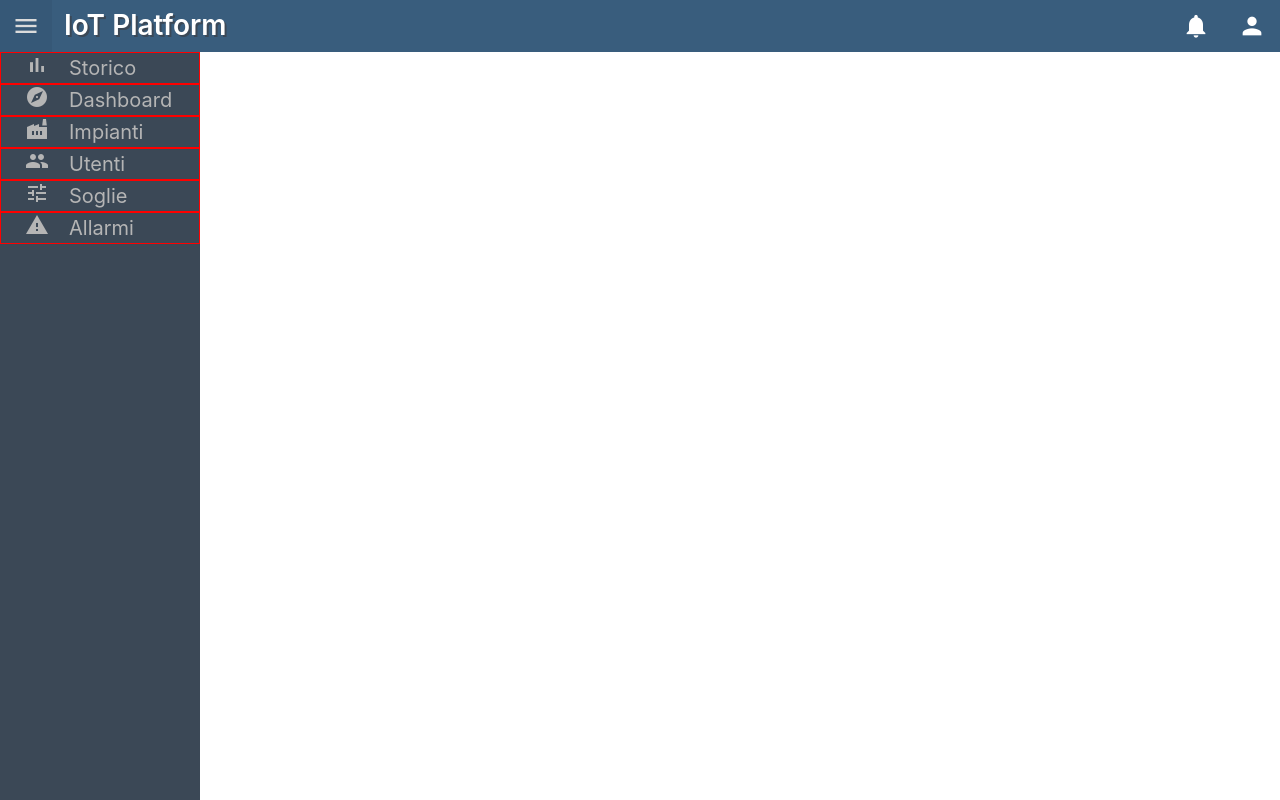
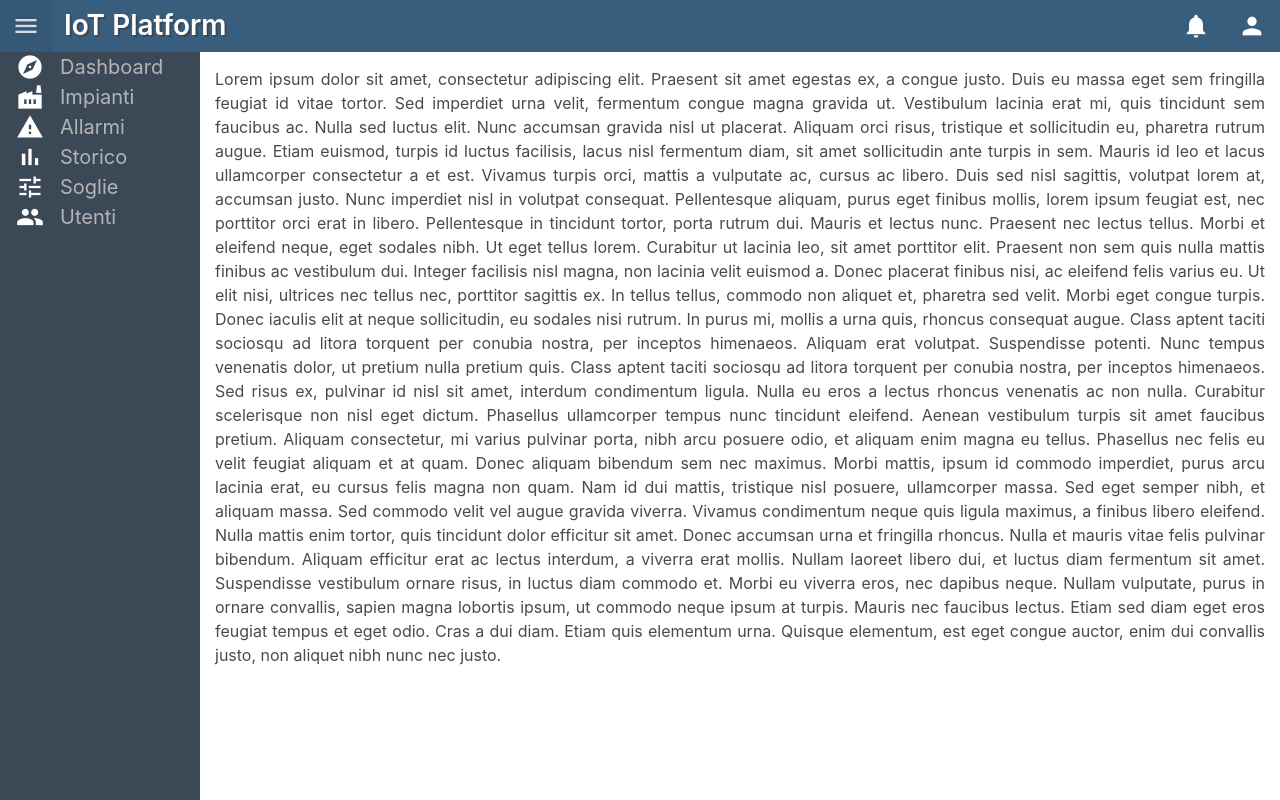
Before and after one commit to fede-palazz/sensor-hub, an Angular app in the folder frontend/: page / in a window 1280 px wide. Built offline with nearby package versions, Linux system fonts and the light colour scheme.

Commit message:
IOT-40 Fixed navbar scrolling behaviour

```diff
--- a/frontend/src/app/app.component.html
+++ b/frontend/src/app/app.component.html
@@ -1,9 +1,53 @@
 <app-navbar></app-navbar>
-<div class="sidebar">
-  <app-sidebar></app-sidebar>
+
+<app-sidebar></app-sidebar>
+<div class="content">
+  <p>
+    Lorem ipsum dolor sit amet, consectetur adipiscing elit. Praesent sit amet
+    egestas ex, a congue justo. Duis eu massa eget sem fringilla feugiat id
+    vitae tortor. Sed imperdiet urna velit, fermentum congue magna gravida ut.
+    Vestibulum lacinia erat mi, quis tincidunt sem faucibus ac. Nulla sed luctus
+    elit. Nunc accumsan gravida nisl ut placerat. Aliquam orci risus, tristique
+    et sollicitudin eu, pharetra rutrum augue. Etiam euismod, turpis id luctus
+    facilisis, lacus nisl fermentum diam, sit amet sollicitudin ante turpis in
+    sem. Mauris id leo et lacus ullamcorper consectetur a et est. Vivamus turpis
+    orci, mattis a vulputate ac, cursus ac libero. Duis sed nisl sagittis,
+    volutpat lorem at, accumsan justo. Nunc imperdiet nisl in volutpat
+    consequat. Pellentesque aliquam, purus eget finibus mollis, lorem ipsum
+    feugiat est, nec porttitor orci erat in libero. Pellentesque in tincidunt
+    tortor, porta rutrum dui. Mauris et lectus nunc. Praesent nec lectus tellus.
+    Morbi et eleifend neque, eget sodales nibh. Ut eget tellus lorem. Curabitur
+    ut lacinia leo, sit amet porttitor elit. Praesent non sem quis nulla mattis
+    finibus ac vestibulum dui. Integer facilisis nisl magna, non lacinia velit
+    euismod a. Donec placerat finibus nisi, ac eleifend felis varius eu. Ut elit
+    nisi, ultrices nec tellus nec, porttitor sagittis ex. In tellus tellus,
+    commodo non aliquet et, pharetra sed velit. Morbi eget congue turpis. Donec
+    iaculis elit at neque sollicitudin, eu sodales nisi rutrum. In purus mi,
+    mollis a urna quis, rhoncus consequat augue. Class aptent taciti sociosqu ad
+    litora torquent per conubia nostra, per inceptos himenaeos. Aliquam erat
+    volutpat. Suspendisse potenti. Nunc tempus venenatis dolor, ut pretium nulla
+    pretium quis. Class aptent taciti sociosqu ad litora torquent per conubia
+    nostra, per inceptos himenaeos. Sed risus ex, pulvinar id nisl sit amet,
+    interdum condimentum ligula. Nulla eu eros a lectus rhoncus venenatis ac non
+    nulla. Curabitur scelerisque non nisl eget dictum. Phasellus ullamcorper
+    tempus nunc tincidunt eleifend. Aenean vestibulum turpis sit amet faucibus
+    pretium. Aliquam consectetur, mi varius pulvinar porta, nibh arcu posuere
+    odio, et aliquam enim magna eu tellus. Phasellus nec felis eu velit feugiat
+    aliquam et at quam. Donec aliquam bibendum sem nec maximus. Morbi mattis,
+    ipsum id commodo imperdiet, purus arcu lacinia erat, eu cursus felis magna
+    non quam. Nam id dui mattis, tristique nisl posuere, ullamcorper massa. Sed
+    eget semper nibh, et aliquam massa. Sed commodo velit vel augue gravida
+    viverra. Vivamus condimentum neque quis ligula maximus, a finibus libero
+    eleifend. Nulla mattis enim tortor, quis tincidunt dolor efficitur sit amet.
+    Donec accumsan urna et fringilla rhoncus. Nulla et mauris vitae felis
+    pulvinar bibendum. Aliquam efficitur erat ac lectus interdum, a viverra erat
+    mollis. Nullam laoreet libero dui, et luctus diam fermentum sit amet.
+    Suspendisse vestibulum ornare risus, in luctus diam commodo et. Morbi eu
+    viverra eros, nec dapibus neque. Nullam vulputate, purus in ornare
+    convallis, sapien magna lobortis ipsum, ut commodo neque ipsum at turpis.
+    Mauris nec faucibus lectus. Etiam sed diam eget eros feugiat tempus et eget
+    odio. Cras a dui diam. Etiam quis elementum urna. Quisque elementum, est
+    eget congue auctor, enim dui convallis justo, non aliquet nibh nunc nec
+    justo.
+  </p>
 </div>
-<div class="content">
-  Prova
-
-  <!-- <router-outlet></router-outlet> -->
-</div>
--- a/frontend/src/app/app.component.scss
+++ b/frontend/src/app/app.component.scss
@@ -0,0 +1,7 @@
+@import "../styles/variables.scss";
+
+.content {
+  margin-left: $side-navbar-width;
+  padding: 15px 15px;
+  text-align: justify;
+}
--- a/frontend/src/app/components/nav/navbar/navbar.component.scss
+++ b/frontend/src/app/components/nav/navbar/navbar.component.scss
@@ -2,7 +2,12 @@
 @import "bulma/sass/utilities/mixins";
 
 $icon-bg-color: rgba(0, 0, 0, 0.05);
-
+.navbar {
+  position: sticky;
+  top: 0;
+  left: 0;
+  z-index: 10;
+}
 .navbar-brand {
   & .sidebar-menu {
     &:hover {
@@ -24,6 +29,10 @@ $icon-bg-color: rgba(0, 0, 0, 0.05);
     font-weight: 600;
     line-height: 1.125;
     text-shadow: 2px 2px $primary-dark;
+    -webkit-user-select: none;
+    -moz-user-select: none;
+    -ms-user-select: none;
+    user-select: none;
   }
 
   & .icons-container {
--- a/frontend/src/app/components/nav/sidebar-elem/sidebar-elem.component.html
+++ b/frontend/src/app/components/nav/sidebar-elem/sidebar-elem.component.html
@@ -1,4 +1,4 @@
 <a href="#">
-  <i class="material-icons md-light md-inactive">{{ iconName }}</i>
+  <i class="material-icons md-light">{{ iconName }}</i>
   <span class="is-size-5">{{ iconText }}</span>
 </a>
--- a/frontend/src/app/components/nav/sidebar/sidebar.component.html
+++ b/frontend/src/app/components/nav/sidebar/sidebar.component.html
@@ -1,8 +1,33 @@
 <div class="container">
   <div class="icons-wrapper">
-    <ng-container *ngFor="let elem of SIDEBAR_ELEMENTS | keyvalue">
+    <a href="#">
+      <i class="material-icons md-light">explore</i>
+      <span class="is-size-5">Dashboard</span>
+    </a>
+    <a href="#">
+      <i class="material-icons md-light">factory</i>
+      <span class="is-size-5">Impianti</span>
+    </a>
+    <a href="#">
+      <i class="material-icons md-light">warning</i>
+      <span class="is-size-5">Allarmi</span>
+    </a>
+    <a href="#">
+      <i class="material-icons md-light">bar_chart</i>
+      <span class="is-size-5">Storico</span>
+    </a>
+    <a href="#">
+      <i class="material-icons md-light">tune</i>
+      <span class="is-size-5">Soglie</span>
+    </a>
+    <a href="#">
+      <i class="material-icons md-light">people</i>
+      <span class="is-size-5">Utenti</span>
+    </a>
+  </div>
+</div>
+
+<!-- <ng-container *ngFor="let elem of SIDEBAR_ELEMENTS | keyvalue">
       <app-sidebar-elem [iconName]="elem.key" [iconText]="elem.value">
       </app-sidebar-elem
-    ></ng-container>
-  </div>
-</div>
+    ></ng-container> -->
--- a/frontend/src/app/components/nav/sidebar/sidebar.component.scss
+++ b/frontend/src/app/components/nav/sidebar/sidebar.component.scss
@@ -5,12 +5,14 @@
   display: flex;
   flex-direction: column;
   height: 100%;
-  width: 200px;
+  width: $side-navbar-width;
+  background-color: $primary-dark;
+  // background-color: transparent;
+  // z-index: 1;
   position: fixed;
-  background-color: $primary-dark;
-  // z-index: 1;
-  top: 52;
+  top: $top-navbar-height;
   left: 0;
+  overflow-x: hidden;
 
   & .icons-wrapper {
     display: flex;
--- a/frontend/src/app/components/nav/sidebar/sidebar.component.ts
+++ b/frontend/src/app/components/nav/sidebar/sidebar.component.ts
@@ -6,12 +6,12 @@ import { Component } from '@angular/core';
   styleUrls: ['./sidebar.component.scss'],
 })
 export class SidebarComponent {
-  SIDEBAR_ELEMENTS = new Map<string, string>([
-    ['explore', 'Dashboard'],
-    ['factory', 'Impianti'],
-    ['warning', 'Allarmi'],
-    ['bar_chart', 'Storico'],
-    ['tune', 'Soglie'],
-    ['people', 'Utenti'],
-  ]);
+  // SIDEBAR_ELEMENTS = new Map<string, string>([
+  //   ['explore', 'Dashboard'],
+  //   ['factory', 'Impianti'],
+  //   ['warning', 'Allarmi'],
+  //   ['bar_chart', 'Storico'],
+  //   ['tune', 'Soglie'],
+  //   ['people', 'Utenti'],
+  // ]);
 }
--- a/frontend/src/styles/variables.scss
+++ b/frontend/src/styles/variables.scss
@@ -1,10 +1,10 @@
 @import "bulma/sass/utilities/initial-variables";
 
-// Colors customization
+/* COLORS */
 $primary: #395d7d;
 $primary-dark: #3b4856;
 
-// Icons
+/* ICONS */
 $icon-active: #fff;
 $icon-inactive: #b5b5b5;
 $icon-hover: #dbdbdb;
@@ -14,3 +14,8 @@ $tablet: 700px;
 $fullhd-enabled: false;
 $widescreen-enabled: false;
 $navbar-breakpoint: $tablet;
+
+/* NAVBARS */
+$top-navbar-height: 52px;
+$side-navbar-width: 200px;
+$side-navbar-collapsed_width: 80px;
```
